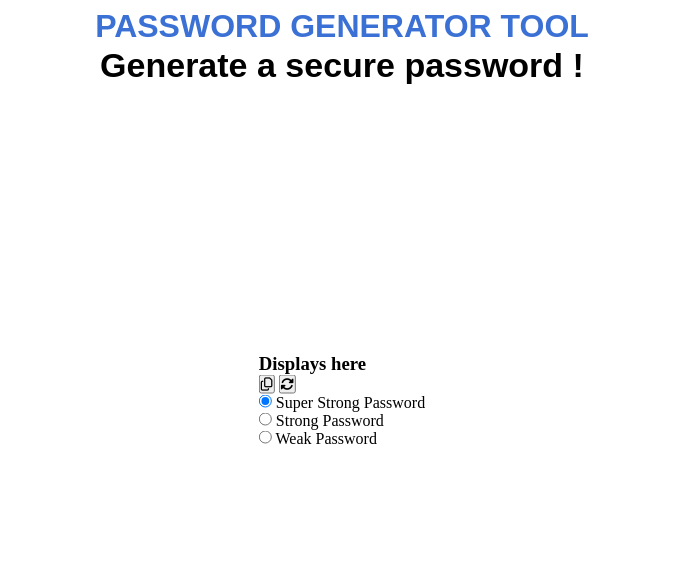
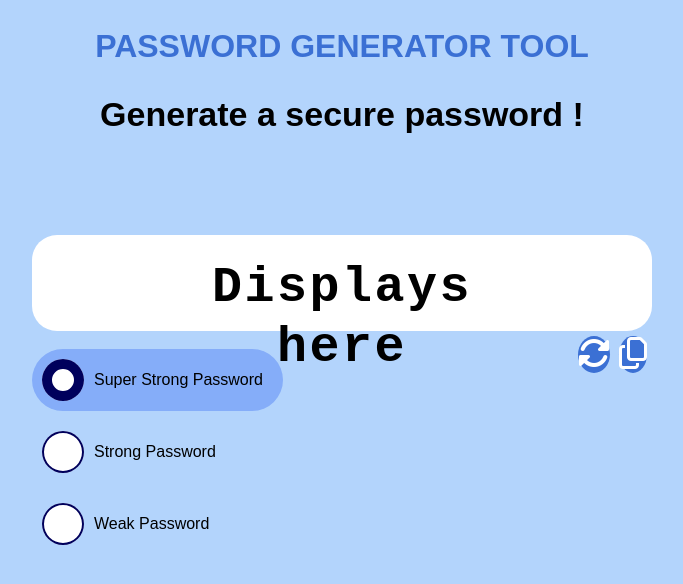
Before and after one commit to jtr-code/Password_Generator, a plain HTML site: page index.html in a window 1280 px wide. Shown: the whole page, without its empty margins (298-981 px from the left). Drawn offline with Linux system fonts and the light colour scheme.

Commit message:
Basic style added

```diff
--- a/style.css
+++ b/style.css
@@ -5,31 +5,152 @@
 
 html,
 body {
+
     width: 100%;
     height: 100%;
+    background-color: #b3d4fc;
 
 }
 
 h1 {
+    padding-top: 20px;
     text-align: center;
     color: #3b70d4;
     margin-top: 8px;
     font-family: neo-sans, Arial, Helvetica, sans-serif;
+
 }
 
 p {
+padding-top: 29px;
     text-align: center;
-    font-family: sans-serif;
+    font-family: poppins,sans-serif;
     font-size: 2.125rem;
     line-height: 40px;
     margin-bottom: 20px;
     font-weight: 800;
+    font-family: neo-sans, Arial, Helvetica, sans-serif;
 }
-.container{
-   position: absolute;
-   top: 50%;
-   left: 50%;
-   transform: translate(-50%,-50%);
-   margin: auto;
+
+.container {
+
+    position: absolute;
+    top: 50%;
+    left: 50%;
+    transform: translate(-50%, -50%);
+    margin: auto;
+    font-family: neo-sans, Arial, Helvetica, sans-serif;
+    background-color: #b3d4fc;
 
 }
+
+h3 {
+
+    width: 420px;
+    height: 50px;
+    font-size: 50px;
+    text-align: center;
+    justify-content: center;
+    display: flex;
+    border-radius: 25px;
+    background-color: #fff;
+    padding: 23px 100px;
+    font-family: Courier Prime Bits, monospace;
+    letter-spacing: .156rem;
+    line-height: 1.2;
+}
+
+#generatebtn {
+
+    cursor: pointer;
+    font-size: xx-large;
+    transition: .4s ease-in-out;
+    color: white;
+    background-color: #3b70d4;
+    border: none;
+    border-radius: 50%;
+    float: right;
+    margin-top: 5px;
+    margin-right: 9px;
+
+}
+
+#copybtn {
+
+    font-size: xx-large;
+    cursor: pointer;
+    font-size: xx-large;
+    transition: .4s ease-in-out;
+    color: white;
+    background-color: #3b70d4;
+    border: none;
+    border-radius: 50%;
+    float: right;
+    margin-top: 5px;
+    margin-right: 5px;
+
+}
+
+input[type="radio"] {
+
+    display: none;
+}
+
+label {
+
+    display: block;
+    cursor: pointer;
+    font-weight: 400;
+    margin-bottom: 10px;
+
+}
+
+label span {
+
+    display: inline-flex;
+    align-items: center;
+    border-radius: 31px;
+    padding: 10px 20px 10px 10px;
+    transition: .25s ease;
+}
+
+label span:hover,
+input[type="radio"]:checked+span {
+
+    background-color: #85adf9;
+}
+
+label span:before {
+
+    content: "";
+    width: 42px;
+    height: 42px;
+    background-color: #fff;
+    border-radius: 50%;
+    margin-right: 10px;
+    transition: .25s ease;
+    box-shadow: inset 0 0 0 2px #00005c;
+
+}
+
+input[type="radio"]:checked+span:before {
+
+    box-shadow: inset 0 0 0 10px #00005c;
+}
+
+#generatebtn:hover {
+    rotate: 90deg;
+    background-color: #3b70d4;
+    color: black;
+    font-size: 25px;
+
+
+}
+
+#copybtn:hover {
+
+    font-size: 25px;
+    background-color: #3b70d4;
+    color: black;
+
+}
```
